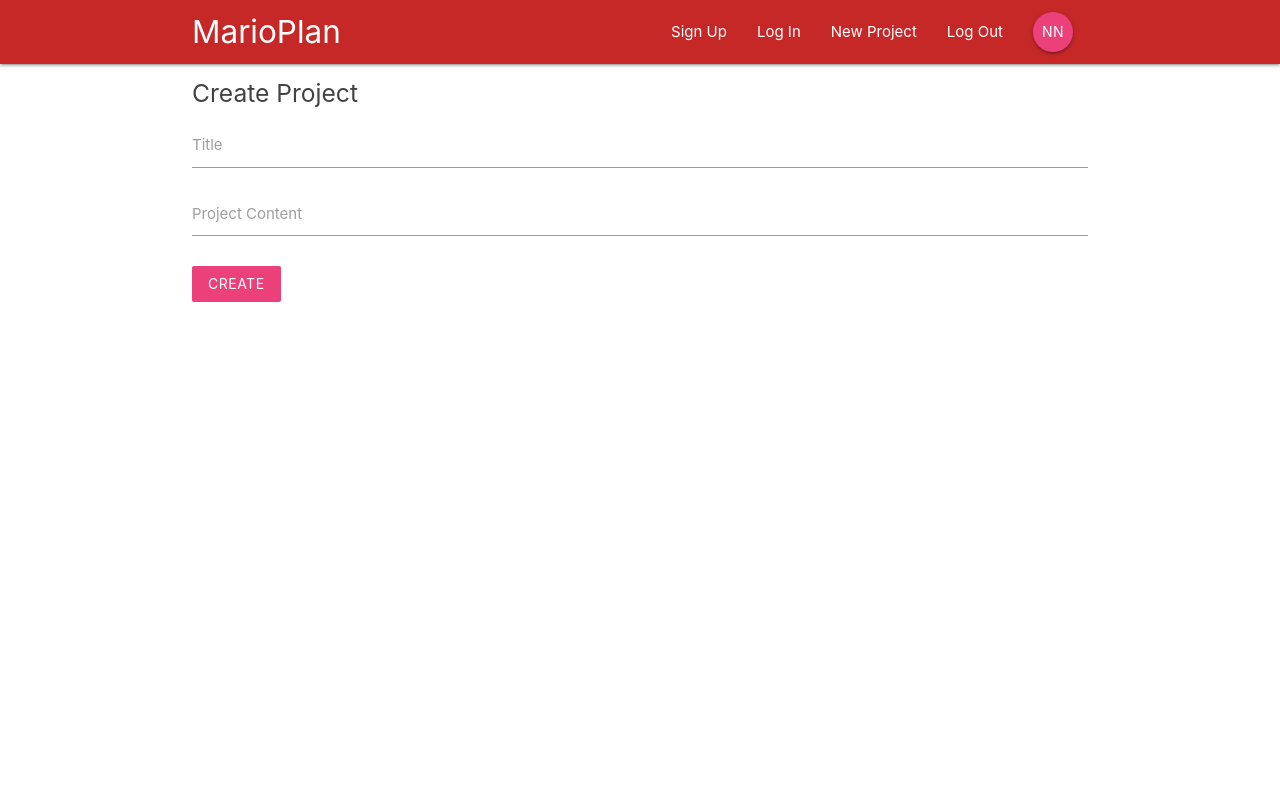
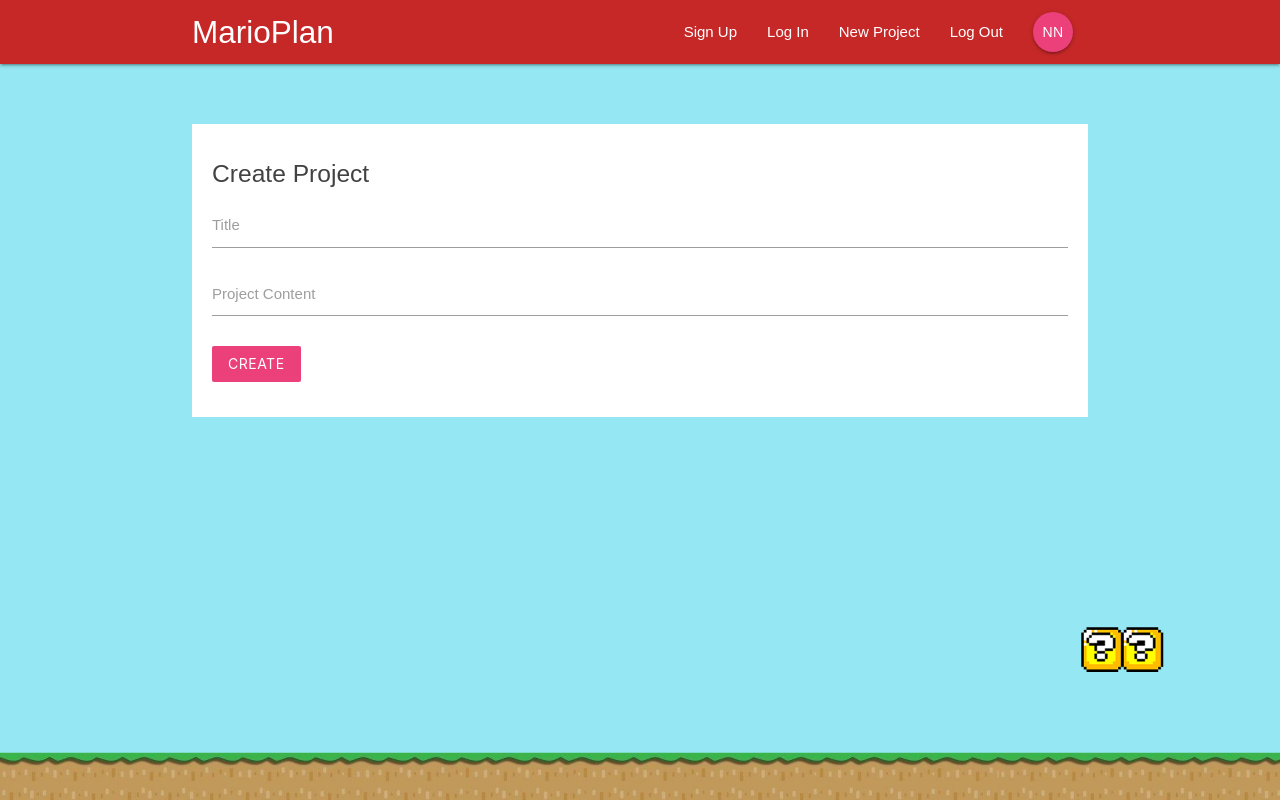
Before and after one commit to Wachira-Dickson/React-Redux-App, a React (Create React App) app: page /create in a window 1280 px wide. Built offline with nearby package versions, Linux system fonts and the light colour scheme.

Commit message:
Change the background image and ensure all links work

```diff
--- a/src/App.js
+++ b/src/App.js
@@ -7,11 +7,19 @@ import SignIn from './components/auth/SignIn';
 import SignUp from './components/auth/SignUp';
 import CreateProject from './components/projects/CreateProject';
 
+  const appStyle = {
+    backgroundImage: `url('/img/mario-bg.png')`,
+    backgroundRepeat: 'no-repeat',
+    backgroundSize: '100%',
+    backgroundPosition: 'bottom',
+    height: '100vh',
+  };
 class App extends Component {
   render() {
     return (
+
       <BrowserRouter>
-        <div className="App">
+        <div className="App" style = {appStyle}>
           <Navbar />
           <Routes>
             <Route exact path='/' element={<Dashboard />} />
--- a/src/index.css
+++ b/src/index.css
@@ -1,13 +1,23 @@
+html {
+    min-height: 100%;
+}
 body {
-  margin: 0;
-  font-family: -apple-system, BlinkMacSystemFont, 'Segoe UI', 'Roboto', 'Oxygen',
-    'Ubuntu', 'Cantarell', 'Fira Sans', 'Droid Sans', 'Helvetica Neue',
-    sans-serif;
-  -webkit-font-smoothing: antialiased;
-  -moz-osx-font-smoothing: grayscale;
+    margin: 0;
+    padding: 0;
+    font-family:  sans-serif;
+    min-height: 100%;
 }
-
-code {
-  font-family: source-code-pro, Menlo, Monaco, Consolas, 'Courier New',
-    monospace;
+form {
+    padding: 20px;
+    margin-top: 60px;
 }
+form button, form h5{
+    margin: 20px, 0;
+}
+input[type=text]:not(.browser-default):focus:not([readonly]),
+input[type=email]:not(.browser-default):focus:not([readonly]),
+input[type=password]:not(.browser-default):focus:not([readonly]),
+textarea.materialize-textarea:focus:not([readonly]){
+  border-color: #ec407a;
+  box-shadow: none;
+}
```
Also changed, not shown: public/img/mario-bg.png (added).
